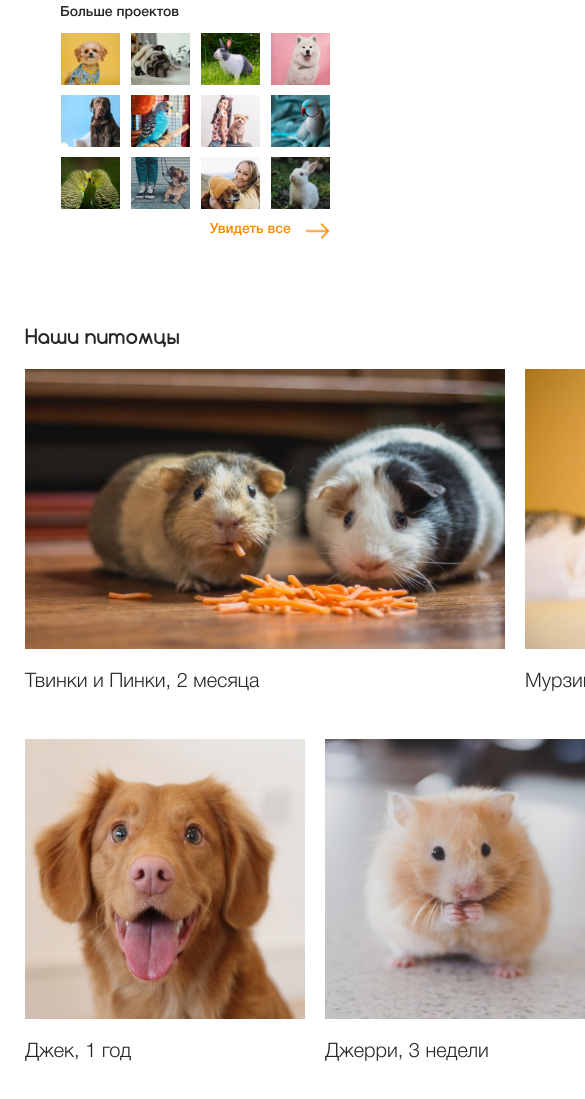
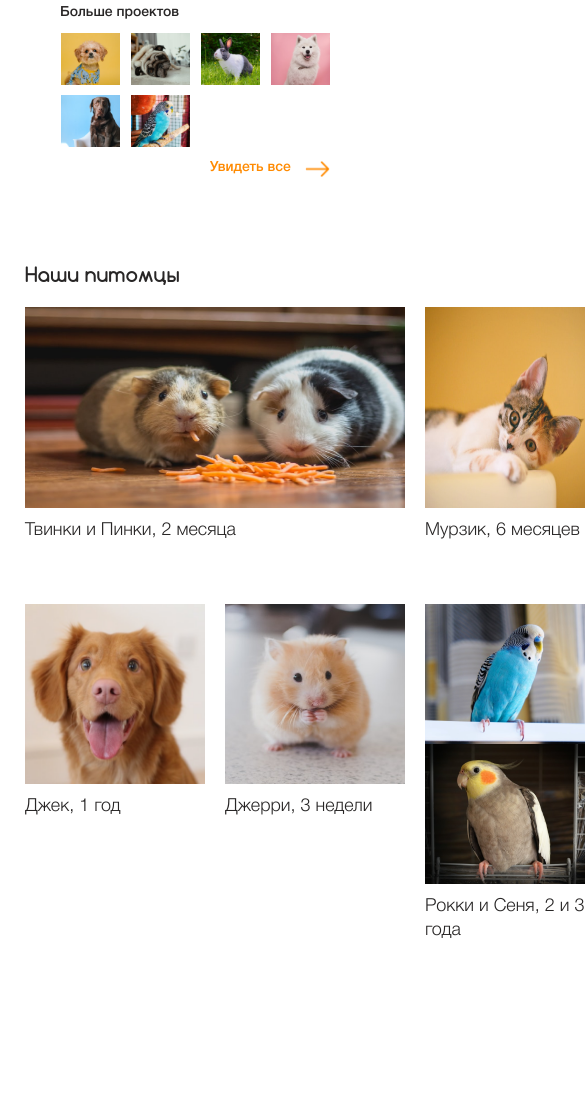
Before and after one commit to AlexandrZagumennov/friendlyhouse, a website: page src/index.html in a window 390 px wide. Shown: the part 1082-2181 px from the top of the page, 585 px wide, since content can reach past the window. After the commit the page ends 2126 px from the top, so only its background shows below. Drawn offline with nearby package versions, Linux system fonts and the light colour scheme; files that its build step writes are made by us from their sources; a web font is replaced by a local one.

Commit message:
Секция PETS: сделан десктоп + адаптив на 1024px

```diff
--- a/src/scss/_global.scss
+++ b/src/scss/_global.scss
@@ -73,8 +73,8 @@ iframe {
 }
 
 .container {
-	max-width: calc(1180px + 2 * 25px);
-	padding: 0 25px;
+	max-width: calc(1180px + 2 * 10px);
+	padding: 0 10px;
 	margin: 0 auto;
 }
 
@@ -96,7 +96,7 @@ section {
 	}
 
 	.container {
-		max-width: calc(880px + 2 * 25px);
+		max-width: calc(880px + 2 * 10px);
 	}
 
 	.section-title {
--- a/src/scss/_pets.scss
+++ b/src/scss/_pets.scss
@@ -1,7 +1,3 @@
-.pets {
-
-
-}
 .pets__list {
 	display: grid;
 	grid-template-columns: 280px 180px 80px 180px 380px;
@@ -86,3 +82,80 @@
 		height: 280px;
 	}
 }
+
+@media (max-width: 1200px) {
+	.pets__list {
+		grid-template-columns: 180px 180px 180px 280px;
+		grid-template-rows:  235px 214px 124px;
+		row-gap: 62px;
+		column-gap: 20px;
+	}
+
+	.pets__item {
+		&_item-1 {
+			grid-column: 1 / 3;
+			grid-row: 1 / 2;
+		}
+
+		&_item-2 {
+			grid-column: 3 / 4;
+			grid-row: 1 / 2;
+		}
+
+		&_item-3 {
+			grid-column: 4 / 5;
+			grid-row: 1 / 4;
+		}
+
+		&_item-4 {
+			grid-column: 1 / 2;
+			grid-row: 2 / 3;
+		}
+
+		&_item-5 {
+			grid-column: 2 / 3;
+			grid-row: 2 / 3;
+		}
+
+		&_item-6 {
+			grid-column: 3 / 4;
+			grid-row: 2 / 4;
+		}
+	}
+
+	.pets__img {
+		margin-bottom: 10px;
+
+		&_1 {
+			width: 380px;
+			height: 201px;
+		}
+
+		&_2 {
+			width: 180px;
+			height: 201px;
+		}
+
+		&_3 {
+			width: 280px;
+			height: 478px;
+		}
+
+		&_4 {
+			width: 180px;
+			height: 180px;
+		}
+
+		&_5 {
+			width: 180px;
+			height: 180px;
+		}
+	}
+
+	.pet__figcaption {
+		font-size: 18px;
+		line-height: 24px;
+	}
+
+
+}
--- a/src/scss/_projects.scss
+++ b/src/scss/_projects.scss
@@ -248,14 +248,6 @@
 		min-height: 130px;
 		padding: 0 0 0 220px;
 		background-size: 200px 130px;
-
-		&_m8,
-		&_m9,
-		&_m10,
-		&_m11,
-		&_m12 {
-			display: none;
-		}
 	}
 
 	.projects__title {
@@ -275,6 +267,19 @@
 		font-size: 18px;
 		line-height: 24px;
 		padding-top: 4px;
+
+		&_see-everything {
+			display: block;
+			width: 145px;
+			height: 29px;
+			cursor: pointer;
+			margin-left: auto;
+			transition: all .3s ease;
+
+			&:hover {
+				outline: 1px solid $color-1;
+			}
+		}
 	}
 
 	.projects__right-container-top {
@@ -294,7 +299,7 @@
 	}
 
 	.projects__more-container {
-		min-height: 160px;;
+		min-height: 160px;
 	}
 
 	.projects__more-list {
@@ -303,16 +308,14 @@
 		margin-bottom: 23px;
 	}
 
-	.projects__link_see-everything {
-		display: block;
-		width: 145px;
-		height: 29px;
-		cursor: pointer;
-		margin-left: auto;
-		transition: all .3s ease;
-
-		&:hover {
-			outline: 1px solid $color-1;
+	.projects__more-list-item {
+		&_m7,
+		&_m8,
+		&_m9,
+		&_m10,
+		&_m11,
+		&_m12 {
+			display: none;
 		}
 	}
 }
```
Also changed, not shown: dist/css/index.css.
